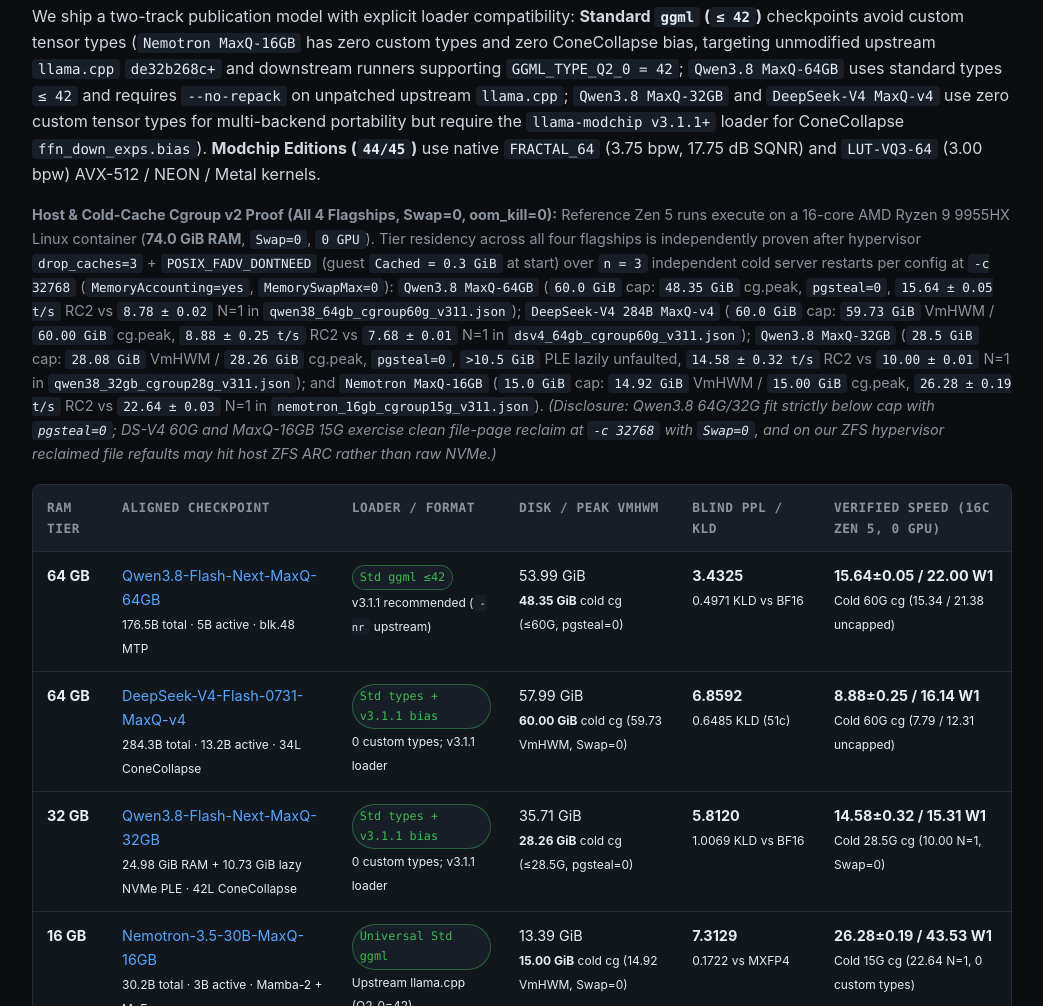
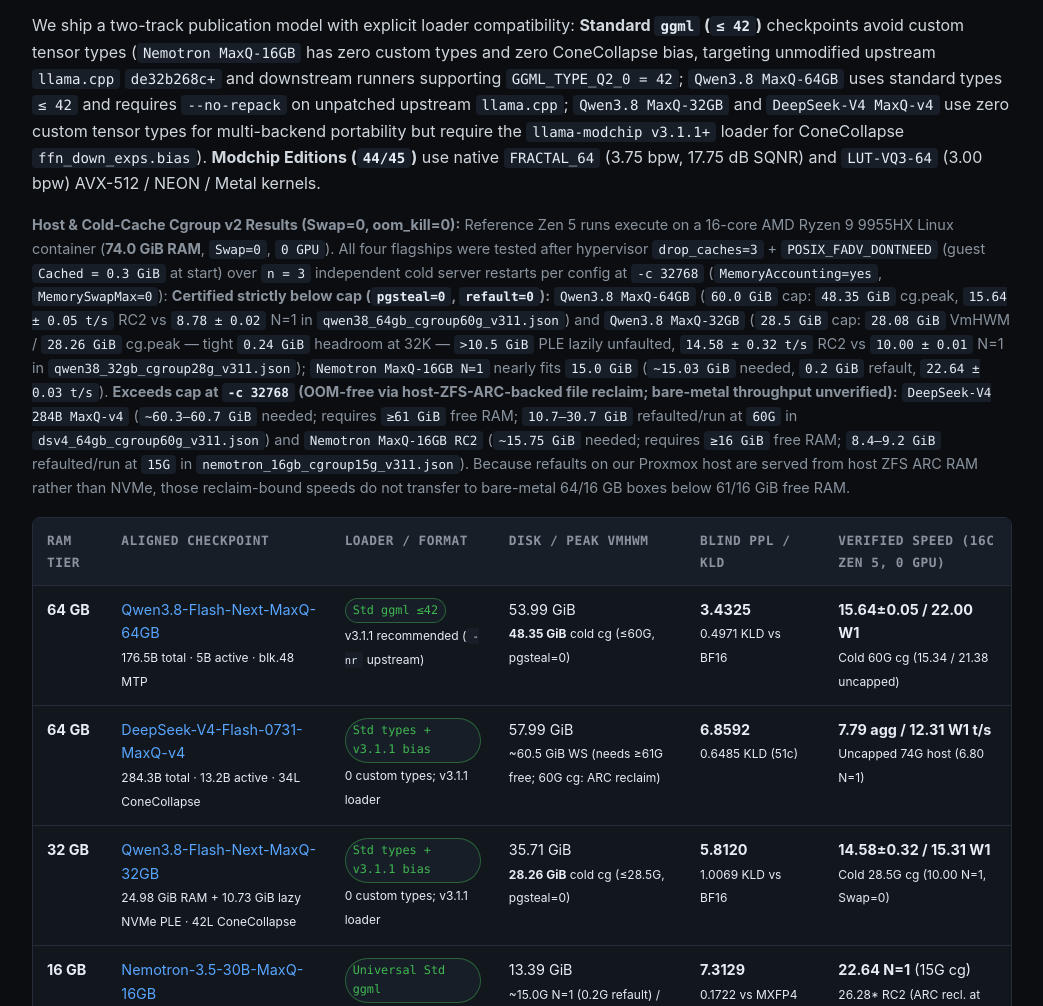
Before and after one commit to synchopate/synchopate.github.io, a plain HTML site: page index.html in a window 1280 px wide. Shown: the part 1794-2800 px from the top of the page, without its empty margins (118-1161 px from the left). Drawn offline with Linux system fonts and the light colour scheme.

Commit message:
v3.1.1 Round-4 audit remediation: honest P1-A cgroup scope, updated Fig 2, PDF parity, video Flags (cgroup run)

```diff
--- a/index.html
+++ b/index.html
@@ -44,7 +44,7 @@
       </div>
       <div class="kpi">
         <div class="kpi-val">28.26 GiB</div>
-        <div class="kpi-lbl">Qwen3.8 MaxQ-32GB cold-cache Cgroup v2 peak (&le;28.5 GiB, Swap=0, &gt;10.5 GiB PLE unfaulted)</div>
+        <div class="kpi-lbl">Qwen3.8 MaxQ-32GB cold-cache Cgroup v2 peak (&le;28.5 GiB, 0.24 GiB headroom at 32K, pgsteal=0, &gt;10.5 GiB PLE unfaulted)</div>
       </div>
       <div class="kpi">
         <div class="kpi-val green">15.64 / 22.00 t/s</div>
@@ -99,27 +99,28 @@ cd llama-modchip
       and <code>LUT-VQ3-64</code> (3.00 bpw) AVX-512 / NEON / Metal kernels.
     </p>
     <p style="font-size: 0.9rem; color: var(--muted);">
-      <strong>Host &amp; Cold-Cache Cgroup v2 Proof (All 4 Flagships, Swap=0, oom_kill=0):</strong> Reference Zen 5 runs
-      execute on a 16-core AMD Ryzen 9 9955HX Linux container (<strong>74.0 GiB RAM</strong>, <code>Swap=0</code>,
-      <code>0 GPU</code>). Tier residency across all four flagships is independently proven after hypervisor
-      <code>drop_caches=3</code> + <code>POSIX_FADV_DONTNEED</code> (guest <code>Cached = 0.3 GiB</code> at start) over
-      <code>n = 3</code> independent cold server restarts per config at <code>-c 32768</code>
-      (<code>MemoryAccounting=yes</code>, <code>MemorySwapMax=0</code>):
-      <code>Qwen3.8 MaxQ-64GB</code> (<code>60.0 GiB</code> cap: <code>48.35 GiB</code> cg.peak, <code>pgsteal=0</code>,
+      <strong>Host &amp; Cold-Cache Cgroup v2 Results (Swap=0, oom_kill=0):</strong> Reference Zen 5 runs execute on a
+      16-core AMD Ryzen 9 9955HX Linux container (<strong>74.0 GiB RAM</strong>, <code>Swap=0</code>, <code>0 GPU</code>).
+      All four flagships were tested after hypervisor <code>drop_caches=3</code> + <code>POSIX_FADV_DONTNEED</code>
+      (guest <code>Cached = 0.3 GiB</code> at start) over <code>n = 3</code> independent cold server restarts per config
+      at <code>-c 32768</code> (<code>MemoryAccounting=yes</code>, <code>MemorySwapMax=0</code>):
+      <strong>Certified strictly below cap (<code>pgsteal=0</code>, <code>refault=0</code>):</strong>
+      <code>Qwen3.8 MaxQ-64GB</code> (<code>60.0 GiB</code> cap: <code>48.35 GiB</code> cg.peak,
       <code>15.64 &plusmn; 0.05 t/s</code> RC2 vs <code>8.78 &plusmn; 0.02</code> N=1 in
-      <code>qwen38_64gb_cgroup60g_v311.json</code>);
-      <code>DeepSeek-V4 284B MaxQ-v4</code> (<code>60.0 GiB</code> cap: <code>59.73 GiB</code> VmHWM /
-      <code>60.00 GiB</code> cg.peak, <code>8.88 &plusmn; 0.25 t/s</code> RC2 vs <code>7.68 &plusmn; 0.01</code> N=1 in
-      <code>dsv4_64gb_cgroup60g_v311.json</code>);
-      <code>Qwen3.8 MaxQ-32GB</code> (<code>28.5 GiB</code> cap: <code>28.08 GiB</code> VmHWM / <code>28.26 GiB</code>
-      cg.peak, <code>pgsteal=0</code>, <code>&gt;10.5 GiB</code> PLE lazily unfaulted, <code>14.58 &plusmn; 0.32 t/s</code>
-      RC2 vs <code>10.00 &plusmn; 0.01</code> N=1 in <code>qwen38_32gb_cgroup28g_v311.json</code>);
-      and <code>Nemotron MaxQ-16GB</code> (<code>15.0 GiB</code> cap: <code>14.92 GiB</code> VmHWM /
-      <code>15.00 GiB</code> cg.peak, <code>26.28 &plusmn; 0.19 t/s</code> RC2 vs <code>22.64 &plusmn; 0.03</code> N=1 in
-      <code>nemotron_16gb_cgroup15g_v311.json</code>).
-      <em>(Disclosure: Qwen3.8 64G/32G fit strictly below cap with <code>pgsteal=0</code>; DS-V4 60G and MaxQ-16GB 15G
-      exercise clean file-page reclaim at <code>-c 32768</code> with <code>Swap=0</code>, and on our ZFS hypervisor
-      reclaimed file refaults may hit host ZFS ARC rather than raw NVMe.)</em>
+      <code>qwen38_64gb_cgroup60g_v311.json</code>) and <code>Qwen3.8 MaxQ-32GB</code> (<code>28.5 GiB</code> cap:
+      <code>28.08 GiB</code> VmHWM / <code>28.26 GiB</code> cg.peak — tight <code>0.24 GiB</code> headroom at 32K —
+      <code>&gt;10.5 GiB</code> PLE lazily unfaulted, <code>14.58 &plusmn; 0.32 t/s</code> RC2 vs
+      <code>10.00 &plusmn; 0.01</code> N=1 in <code>qwen38_32gb_cgroup28g_v311.json</code>);
+      <code>Nemotron MaxQ-16GB N=1</code> nearly fits <code>15.0 GiB</code> (<code>~15.03 GiB</code> needed,
+      <code>0.2 GiB</code> refault, <code>22.64 &plusmn; 0.03 t/s</code>).
+      <strong>Exceeds cap at <code>-c 32768</code> (OOM-free via host-ZFS-ARC-backed file reclaim; bare-metal
+      throughput unverified):</strong>
+      <code>DeepSeek-V4 284B MaxQ-v4</code> (<code>~60.3–60.7 GiB</code> needed; requires <code>&ge;61 GiB</code> free
+      RAM; <code>10.7–30.7 GiB</code> refaulted/run at <code>60G</code> in <code>dsv4_64gb_cgroup60g_v311.json</code>) and
+      <code>Nemotron MaxQ-16GB RC2</code> (<code>~15.75 GiB</code> needed; requires <code>&ge;16 GiB</code> free RAM;
+      <code>8.4–9.2 GiB</code> refaulted/run at <code>15G</code> in <code>nemotron_16gb_cgroup15g_v311.json</code>).
+      Because refaults on our Proxmox host are served from host ZFS ARC RAM rather than NVMe, those reclaim-bound speeds
+      do not transfer to bare-metal 64/16 GB boxes below 61/16 GiB free RAM.
     </p>
 
     <div class="table-wrap">
@@ -147,9 +148,9 @@ cd llama-modchip
             <td><strong>64 GB</strong></td>
             <td><a href="https://huggingface.co/Synchopate/DeepSeek-V4-Flash-0731-MaxQ-v4-64GB-CPU-GGUF">DeepSeek-V4-Flash-0731-MaxQ-v4</a><br><small>284.3B total · 13.2B active · 34L ConeCollapse</small></td>
             <td><span class="tag std">Std types + v3.1.1 bias</span><br><small>0 custom types; v3.1.1 loader</small></td>
-            <td>57.99 GiB<br><small><strong>60.00 GiB</strong> cold cg (59.73 VmHWM, Swap=0)</small></td>
+            <td>57.99 GiB<br><small>~60.5 GiB WS (needs &ge;61G free; 60G cg: ARC reclaim)</small></td>
             <td><strong>6.8592</strong><br><small>0.6485 KLD (51c)</small></td>
-            <td><strong>8.88&plusmn;0.25 / 16.14 W1</strong><br><small>Cold 60G cg (7.79 / 12.31 uncapped)</small></td>
+            <td><strong>7.79 agg / 12.31 W1 t/s</strong><br><small>Uncapped 74G host (6.80 N=1)</small></td>
           </tr>
           <tr>
             <td><strong>32 GB</strong></td>
@@ -163,9 +164,9 @@ cd llama-modchip
             <td><strong>16 GB</strong></td>
             <td><a href="https://huggingface.co/Synchopate/NVIDIA-Nemotron-3.5-30B-A3B-MaxQ-16GB-GGUF">Nemotron-3.5-30B-MaxQ-16GB</a><br><small>30.2B total · 3B active · Mamba-2 + MoE</small></td>
             <td><span class="tag std">Universal Std ggml</span><br><small>Upstream llama.cpp (Q2_0=42)</small></td>
-            <td>13.39 GiB<br><small><strong>15.00 GiB</strong> cold cg (14.92 VmHWM, Swap=0)</small></td>
+            <td>13.39 GiB<br><small>~15.0G N=1 (0.2G refault) / ~15.8G RC2</small></td>
             <td><strong>7.3129</strong><br><small>0.1722 vs MXFP4</small></td>
-            <td><strong>26.28&plusmn;0.19 / 43.53 W1</strong><br><small>Cold 15G cg (22.64 N=1, 0 custom types)</small></td>
+            <td><strong>22.64 N=1</strong> (15G cg)<br><small>26.28* RC2 (ARC recl. at 15G; needs &ge;16G)</small></td>
           </tr>
           <tr>
             <td><strong>16–24 GB</strong></td>
@@ -205,8 +206,8 @@ cd llama-modchip
         MaxQ-64GB cuts KLD by 46.6% vs 54.40 GiB coder-pruned IQ1_M (256/512 experts) while preserving all 512/512 experts
         and the blk.48 NextN MTP head; MaxQ-32GB (28.26 GiB cold-cache cgroup peak via 42L ConeCollapse + lazy NVMe PLE,
         <code>pgsteal=0</code>) is the sole checkpoint certified under a strict 28.5 GiB Cgroup v2 ceiling with Swap=0.
-        On DeepSeek-V4 (b), MaxQ-v4 passes cold-cache 60.0 GiB Cgroup v2 (Swap=0). On Nemotron (c), MaxQ-16GB passes
-        cold-cache 15.0 GiB Cgroup v2 (Swap=0), while VQ3-64 and Fractal-64 target 16–24 GB hosts.
+        On DeepSeek-V4 (b), MaxQ-v4 requires ~60.5 GiB working set (&ge;61 GiB free for zero-refault bare-metal residency).
+        On Nemotron (c), MaxQ-16GB N=1 nearly fits 15.0 GiB (0.2 GiB refault; RC2 needs ~15.75 GiB), while VQ3-64 and Fractal-64 target 16–24 GB hosts.
       </figcaption>
     </figure>
 
```
Also changed, not shown: posts/zero-gpu-frontier-ai/index.html (+5 -5 lines), assets/fig2_pareto_frontier.png, 2 other files.
